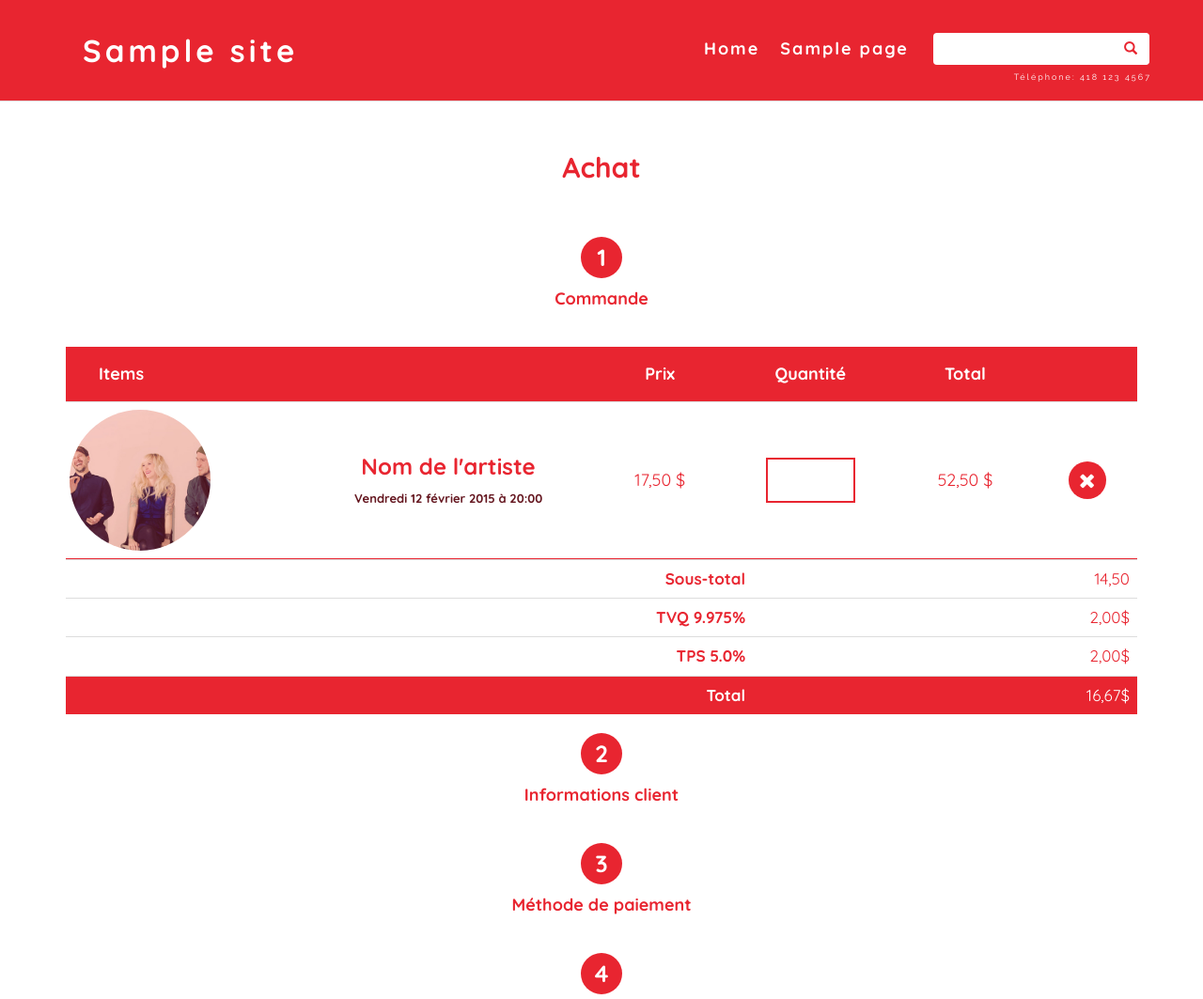
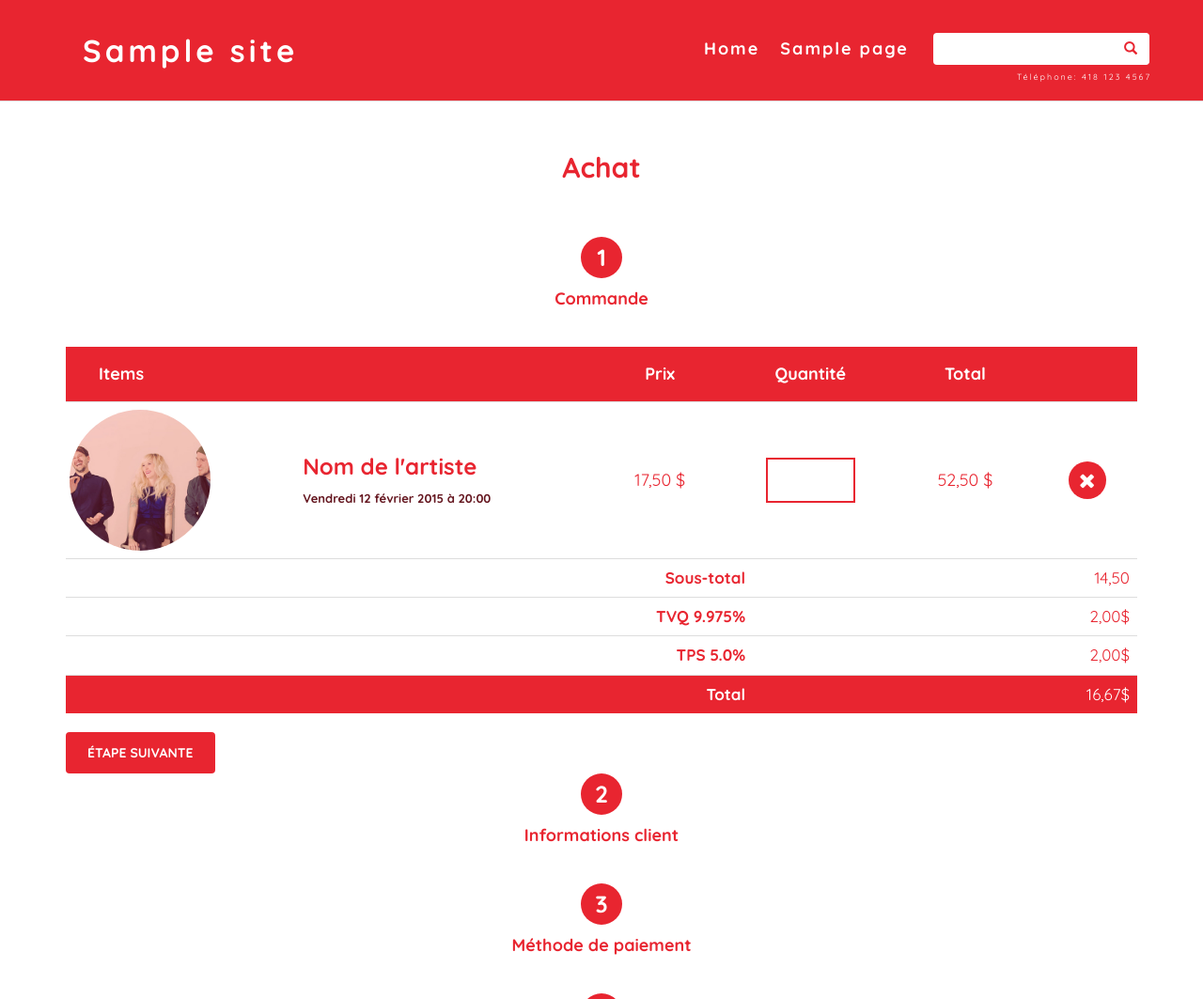
Before and after one commit to DiglidiDudeNG/WP-Production2, a WordPress theme: template content/themes/production2/achat.php in a window 1280 px wide. Shown: the top 1063 px of the page at 94% size. Run offline with PHP 8.4 and a stand-in for WordPress, Linux system fonts and the light colour scheme; the site name, menu and one post (Sample post) are stand-ins, and other content is empty; some libraries are stand-ins or nearby versions.

Commit message:
Modification de létape 1

```diff
--- a/content/themes/production2/include/cdt-etape1.php
+++ b/content/themes/production2/include/cdt-etape1.php
@@ -42,22 +42,24 @@
 					</tr>
 				</tbody>
 			</table>
+		</div>
+		<div class="table-responsive">
 			<table class="table panier-resume">
 				<tbody>
 					<tr class="sous-total">
-						<td colspan="4"><strong>Sous-total</strong></td>
+						<td colspan="6"><strong>Sous-total</strong></td>
 						<td>14,50</td>
 					</tr>
 					<tr class="taxes">
-						<td colspan="4"><strong>TVQ 9.975%</strong></td>
+						<td colspan="6"><strong>TVQ 9.975%</strong></td>
 						<td>2,00$</td>
 					</tr>
 					<tr class="taxes">
-						<td colspan="4"><strong>TPS 5.0%</strong></td>
+						<td colspan="6"><strong>TPS 5.0%</strong></td>
 						<td>2,00$</td>
 					</tr>
 					<tr class="total">
-						<td colspan="4" class="label-total">
+						<td colspan="6" class="label-total">
 							<strong>Total</strong>
 						</td>
 						<td>16,67$</td>
@@ -66,4 +68,8 @@
 			</table>
 		</div>
 	</form>
+	<form action="#" method="post">
+		<input class="btn btn-parenthese" type="submit" value="Étape suivante">
+
+	</form>
 </section>
--- a/content/themes/production2/include/cdt-etape2.php
+++ b/content/themes/production2/include/cdt-etape2.php
@@ -3,6 +3,8 @@
 	<div class="rond-etape">2</div>
 	<h4>Informations client</h4>
 </div>
+
+
 <!-- ÉTAPE 3 -->
 <div class="col-md-6 col-md-offset-3 etape">
 	<div class="rond-etape">3</div>
--- a/content/themes/production2/styles/css/style.css
+++ b/content/themes/production2/styles/css/style.css
@@ -336,7 +336,8 @@ button {
   text-align: left;
   font-size: 9px;
   letter-spacing: 2px;
-  font-weight: 400; }
+  font-weight: 400;
+  font-family: "Quicksand", sans-serif; }
 
 /* Extra small devices (phones, less than 768px) */
 /* Small devices (tablets, 768px and up) */
@@ -650,9 +651,24 @@ i {
 /* Large devices (large desktops, 1200px and up) */
 /*
  *
+ *Bouton etape
+ *
+ */
+.btn-parenthese {
+  color: #fff;
+  background: #e82530;
+  padding: 11px 22px !important;
+  font-family: "Quicksand", sans-serif;
+  font-weight: 700 !important;
+  text-transform: uppercase; }
+
+/*
+ *
  *PANIER DE COMMANDE
  *
  */
+@-moz-document url-prefix() {
+  display: table-cell; }
 .etapes-achat .etape {
   margin-bottom: 30px; }
 .etapes-achat .rond-etape {
@@ -698,12 +714,10 @@ table, tr {
     font-weight: 400;
     text-transform: none;
     color: #fff; }
-  .panier-detail tbody tr, .panier-detail tfoot tr {
-    border-bottom: 1px solid #e82530 !important; }
-    .panier-detail tbody tr td, .panier-detail tfoot tr td {
-      padding: 10px 0 10px 0;
-      vertical-align: inherit !important;
-      text-align: center; }
+  .panier-detail tbody tr td, .panier-detail tfoot tr td {
+    padding: 10px 0 10px 0;
+    vertical-align: inherit !important;
+    text-align: center; }
   .panier-detail .panier-item-image {
     padding-left: 4px;
     width: 125px; }
@@ -717,7 +731,8 @@ table, tr {
         transition: all 0.2s linear; }
   .panier-detail .panier-item-description h3 {
     margin-bottom: 20px;
-    font-size: 24px !important; }
+    font-size: 24px !important;
+    text-align: left; }
     .panier-detail .panier-item-description h3 .date-spectacle {
       font-size: 13px;
       color: #651720; }
@@ -769,7 +784,8 @@ table, tr {
     height: 30px;
     padding-top: 3px; }
   .panier-detail .panier-item-description h3 {
-    font-size: 18px !important; }
+    font-size: 18px !important;
+    text-align: left; }
   .panier-detail .panier-item-image .panier-item-image-vignette {
     border-radius: 50px;
     overflow: hidden;
--- a/content/themes/production2/styles/sass/_achat.sass
+++ b/content/themes/production2/styles/sass/_achat.sass
@@ -1,3 +1,4 @@
+
 
 /*
  *
@@ -5,6 +6,10 @@
  *PANIER DE COMMANDE
  *
  */
+@-moz-document url-prefix()
+	fieldset
+	display: table-cell
+
 .etapes-achat
 	.etape
 		margin-bottom: 30px
@@ -51,7 +56,7 @@ table, tr
 		color: $color-white
 	tbody, tfoot
 		tr
-			border-bottom: 1px solid $color-red!important
+			// border-bottom: 1px solid $color-red!important
 			td
 				padding: 10px 0 10px 0
 				vertical-align: inherit!important
@@ -71,6 +76,7 @@ table, tr
 		h3
 			margin-bottom: 20px
 			font-size: 24px!important
+			text-align: left
 			.date-spectacle
 				font-size: 13px
 				color: $color-red-hover
@@ -121,6 +127,7 @@ table, tr
 			padding-top: 3px
 		.panier-item-description h3
 			font-size: 18px!important
+			text-align: left
 		.panier-item-image
 			.panier-item-image-vignette
 				border-radius: 50px
--- a/content/themes/production2/styles/sass/_header.sass
+++ b/content/themes/production2/styles/sass/_header.sass
@@ -102,6 +102,7 @@
 	font-size: 9px
 	letter-spacing: 2px
 	font-weight: $regular
+	font-family: $font-title
 
 /* Extra small devices (phones, less than 768px) */
 
```
Also changed, not shown: 1 other file.
